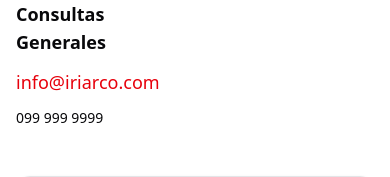
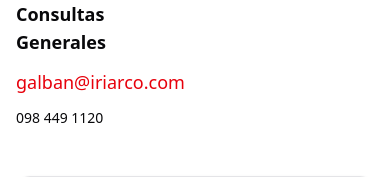
Before and after one commit to r-alejo-z95/iriarco, a Next.js app: page /contacto in a window 390 px wide. Shown: the part 296-473 px from the top of the page. Built offline with nearby package versions, Linux system fonts and the light colour scheme.

Commit message:
fix: Update contact email and phone number

```diff
--- a/components/Contact.tsx
+++ b/components/Contact.tsx
@@ -62,9 +62,9 @@ export default function Contact() {
               <div>
                 <h2 className="mb-3 text-lg font-semibold">Consultas Generales</h2>
                 <Link href="mailto:info@iriarco.com" className="text-primary text-lg hover:underline">
-                  info@iriarco.com
+                  galban@iriarco.com
                 </Link>
-                <p className="mt-3 text-sm">099 999 9999</p>
+                <p className="mt-3 text-sm">098 449 1120</p>
               </div>
             </div>
           </div>
```
